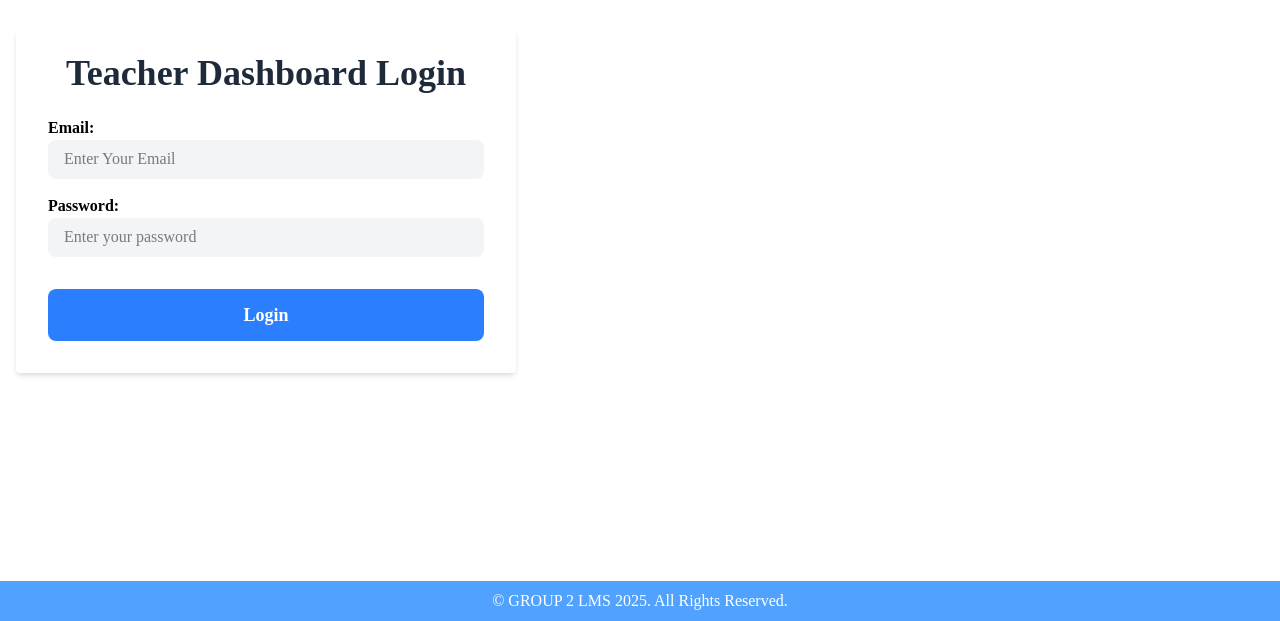
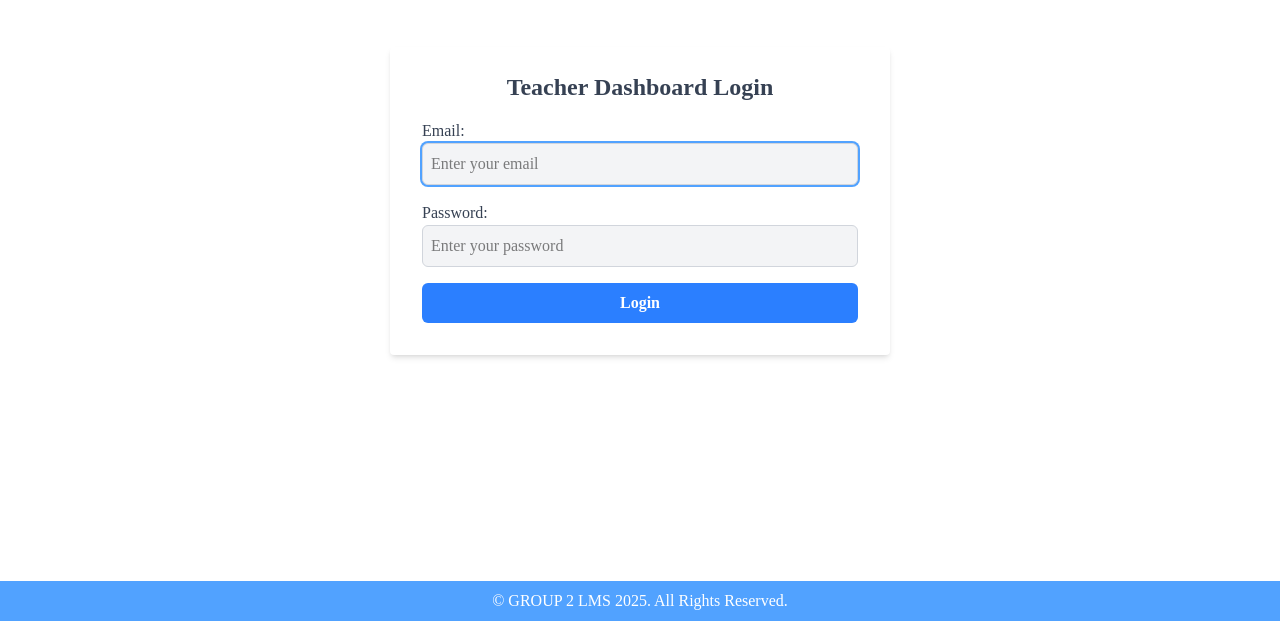
Before and after one commit to afroBalogun/Group-2-419-LMS, a React (Vite) app in the folder Frontend/: page /teacher/login in a window 1280 px wide. Shown: the part 219-840 px from the top of the page. Built offline with nearby package versions, Linux system fonts and the light colour scheme.

Commit message:
Teacher courses

```diff
--- a/Frontend/src/pages/Teacher/TeacherCourses.jsx
+++ b/Frontend/src/pages/Teacher/TeacherCourses.jsx
@@ -1,64 +1,46 @@
 import { useEffect, useState } from "react";
-import getBaseUrl from "../../utils/baseUrl";
+import { useGetCoursesQuery, useDeleteCourseMutation } from "../../redux/courses/course";
 import useUserId from "../../utils/useUserId";
+import { useGetUserByIdQuery } from "../../redux/users/users";
 import { useNavigate } from "react-router";
 import Loading from "../../components/Loading";
 import { FaEdit } from "react-icons/fa";
 import { RiDeleteBin5Line } from "react-icons/ri";
 
 export default function TeacherCourses() {
-    const [courses, setCourses] = useState([]);
-    const [loading, setLoading] = useState(true);
-    const [error, setError] = useState(null);
-
-    const studentId = useUserId();
+    const teacherId = useUserId();
     const navigate = useNavigate();
 
-    // Fetch courses
-    const fetchCourses = async () => {
-        setLoading(true);
-        try {
-            const response = await fetch(`${getBaseUrl()}/courses`);
-            if (!response.ok) throw new Error("Failed to fetch courses");
+    // Fetch teacher details
+    const { data: teacher, error: teacherError, isLoading: teacherLoading } = useGetUserByIdQuery(teacherId, {
+        skip: !teacherId,
+    });
 
-            const data = await response.json();
-            setCourses(data);
-        } catch (err) {
-            setError(err.message);
-        } finally {
-            setLoading(false);
-        }
-    };
+    // Fetch all courses
+    const { data: allCourses, error: coursesError, isLoading: coursesLoading, refetch } = useGetCoursesQuery();
 
-    useEffect(() => {
-        fetchCourses();
-    }, []);
+    // RTK Query mutation for deleting a course
+    const [deleteCourse, { isLoading: isDeleting }] = useDeleteCourseMutation();
 
-    // Delete course
+    // Filter only the courses that the teacher is teaching
+    const teacherCourses = allCourses?.filter(course => teacher?.coursesTeaching?.includes(course._id)) || [];
+
+    // Handle Delete
     const handleDelete = async (courseId) => {
         if (!window.confirm("Are you sure you want to delete this course?")) return;
 
         try {
-            const response = await fetch(`${getBaseUrl()}/courses/delete-course/${courseId}`, {
-                method: "DELETE",
-                headers: {
-                    "Authorization": `Bearer ${localStorage.getItem("token")}`,
-                    "Content-Type": "application/json"
-                }
-            });
-
-            if (!response.ok) throw new Error("Failed to delete course");
-
-            setCourses((prevCourses) => prevCourses.filter(course => course._id !== courseId));
-            alert("Course deleted successfully!");
+            await deleteCourse(courseId).unwrap();
+            refetch(); // Force refresh of course list
         } catch (error) {
             console.error("Remove Error:", error);
             alert("Failed to delete.");
         }
     };
 
-    if (loading) return <Loading />;
-    if (error) return <p className="text-red-500 text-center">Error fetching courses: {error}</p>;
+    // Handle loading & errors
+    if (teacherLoading || coursesLoading) return <Loading />;
+    if (teacherError || coursesError) return <p className="text-red-500 text-center">Error fetching data.</p>;
 
     return (
         <main className="w-full flex justify-center items-center p-4">
@@ -73,7 +55,7 @@ export default function TeacherCourses() {
                     </button>
                 </div>
 
-                {courses.length === 0 ? (
+                {teacherCourses.length === 0 ? (
                     <p className="text-center text-gray-500 mt-4">No courses available.</p>
                 ) : (
                     <table className="w-full border-separate border-spacing-8">
@@ -86,7 +68,7 @@ export default function TeacherCourses() {
                             </tr>
                         </thead>
                         <tbody>
-                            {courses.map((course, index) => (
+                            {teacherCourses.map((course, index) => (
                                 <tr key={course._id}>
                                     <td>{index + 1}</td>
                                     <td>{course.title}</td>
@@ -102,9 +84,10 @@ export default function TeacherCourses() {
                                         <button
                                             onClick={() => handleDelete(course._id)}
                                             className="text-white flex justify-center items-center gap-1 bg-red-500 text-sm rounded-md px-4 py-1 hover:scale-105 hover:shadow-xl transition-all"
+                                            disabled={isDeleting}
                                         >
                                             <RiDeleteBin5Line />
-                                            Delete
+                                            {isDeleting ? "Deleting..." : "Delete"}
                                         </button>
                                     </td>
                                 </tr>
--- a/Frontend/src/pages/Teacher/TeacherLogin.jsx
+++ b/Frontend/src/pages/Teacher/TeacherLogin.jsx
@@ -39,47 +39,78 @@ export default function TeacherLogin() {
 
     return (
         <div className="w-full flex items-center justify-center min-h-screen">
-            <div className="py-8 px-4 flex md:flex-grow md:place-items-center">
                 <div className="max-w-[500px] w-full bg-white shadow-md rounded px-6 pt-6 pb-8 mt-20 md:mt-10 md:px-8 2xl:px-10 2xl:max-w-[800px]">
-                    <h2 className="text-center text-2xl md:text-4xl 2xl:text-5xl font-semibold text-gray-800 mb-6">
+                    <h2 className="text-2xl font-bold text-center text-gray-700 mb-4">
                         Teacher Dashboard Login
                     </h2>
 
                     <form className="flex flex-col gap-4" onSubmit={handleSubmit(onSubmit)}>
                     <div className="flex flex-col">
-                            <label className="text-sm md:text-[1em] 2xl:text-xl font-semibold">Email:</label>
+                        <label className="text-gray-700 font-medium">Email:</label>
                         <input
                             type="email"
-                                placeholder="Enter Your Email"
-                                className="bg-gray-100 py-2 px-4 rounded-lg outline-none focus:ring-2 focus:ring-blue-400 transition-all duration-200 text-sm md:text-[1em] 2xl:text-lg"
+                            autoFocus
+                            placeholder="Enter your email"
+                            className={`bg-gray-100 p-2 rounded-md outline-none border ${
+                                errors.email ? "border-red-500" : "border-gray-300"
+                            } focus:ring-2 focus:ring-blue-400`}
                             {...register("email", { required: "Email is required" })}
                         />
-                            {errors.email && <p className="text-red-500 text-xs">{errors.email.message}</p>}
+                        {errors.email && (
+                            <p className="text-red-500 text-sm">{errors.email.message}</p>
+                        )}
                     </div>
 
                     <div className="flex flex-col">
-                            <label className="text-sm md:text-[1em] 2xl:text-xl font-semibold">Password:</label>
+                        <label className="text-gray-700 font-medium">Password:</label>
                         <input
                             type="password"
                             placeholder="Enter your password"
-                                className="bg-gray-100 py-2 px-4 rounded-lg outline-none focus:ring-2 focus:ring-blue-400 transition-all duration-200 text-sm md:text-[1em] 2xl:text-lg"
+                            className={`bg-gray-100 p-2 rounded-md outline-none border ${
+                                errors.password ? "border-red-500" : "border-gray-300"
+                            } focus:ring-2 focus:ring-blue-400`}
                             {...register("password", { required: "Password is required" })}
                         />
-                            {errors.password && <p className="text-red-500 text-xs">{errors.password.message}</p>}
+                        {errors.password && (
+                            <p className="text-red-500 text-sm">{errors.password.message}</p>
+                        )}
                     </div>
-
-                        {errors.root && <p className="text-red-500 text-center">{errors.root.message}</p>}
 
                     <button
                         type="submit"
                         disabled={isLoading}
-                            className="bg-blue-500 hover:bg-blue-600 p-3 text-white rounded-lg mt-4 transition-all duration-200 font-semibold text-lg"
+                        className="bg-blue-500 text-white py-2 rounded-md font-semibold hover:bg-blue-600 transition-all duration-200 disabled:bg-blue-300"
                     >
-                            {isLoading ? "Logging in..." : "Login"}
+                        {isLoading ? (
+                            <span className="flex justify-center items-center">
+                                <svg
+                                    className="animate-spin h-5 w-5 mr-2 text-white"
+                                    xmlns="http://www.w3.org/2000/svg"
+                                    fill="none"
+                                    viewBox="0 0 24 24"
+                                >
+                                    <circle
+                                        className="opacity-25"
+                                        cx="12"
+                                        cy="12"
+                                        r="10"
+                                        stroke="currentColor"
+                                        strokeWidth="4"
+                                    ></circle>
+                                    <path
+                                        className="opacity-75"
+                                        fill="currentColor"
+                                        d="M4 12a8 8 0 018-8v8H4z"
+                                    ></path>
+                                </svg>
+                                Logging in...
+                            </span>
+                        ) : (
+                            "Login"
+                        )}
                     </button>
                 </form>
                 </div>
         </div>
-        </div>
     );
 }
--- a/Frontend/src/pages/student/StudentDashboard.jsx
+++ b/Frontend/src/pages/student/StudentDashboard.jsx
@@ -2,34 +2,37 @@ import { useNavigate } from "react-router";
 import { useGetUserByIdQuery } from "../../redux/users/users";
 import useUserId from "../../utils/useUserId";
 import { useEffect, useState } from "react";
-import useCourses from "../../utils/useCourses";
 import Loading from "../../components/Loading";
+import { useGetCoursesQuery } from "../../redux/courses/course";
 
 export default function StudentDashboard() {
     const navigate = useNavigate();
     const studentId = useUserId();
-    const [refresh, setRefresh] = useState(false);
+    const [filteredCourses, setFilteredCourses] = useState([]);
 
-
-    // If no userId, redirect to login
+    // Redirect to login if no studentId
     useEffect(() => {
         if (!studentId) navigate("/student/login");
     }, [studentId, navigate]);
 
+    // Fetch all courses
+    const { data: courses, isLoading, error } = useGetCoursesQuery();
+
     // Fetch student data
-    const { data: student, isLoading, error } = useGetUserByIdQuery(studentId, {
-        skip: !studentId,
-    });
+    const { data: student } = useGetUserByIdQuery(studentId, { skip: !studentId });
 
-    // Force refetch when `refresh` changes
+    // Filter courses where student is enrolled
     useEffect(() => {
-        if (studentId) {
-            setRefresh((prev) => !prev);
+        if (courses && studentId) {
+            const enrolledCourses = courses.filter(course =>
+                course.students?.includes(studentId)
+            );
+            setFilteredCourses(enrolledCourses);
         }
-    }, [student?.enrolledCourses]);
+    }, [courses, studentId]);
 
-    const { courses } = useCourses();
-    console.log("Courses:", courses);
+    if (isLoading) return <Loading />;
+    if (error) return <p className="text-red-500 text-center">Error fetching courses</p>;
 
     return (
         <main className="px-8 py-4 flex flex-col gap-6">
@@ -38,9 +41,9 @@ export default function StudentDashboard() {
             <section>
                 <h3 className="text-lg font-bold text-gray-700">Enrolled Courses:</h3>
 
-                {courses.length > 0 ? (
+                {filteredCourses.length > 0 ? (
                     <ul className="p-2 grid grid-cols-1 md:grid-cols-2 lg:grid-cols-3 gap-6">
-                        {courses.map((course) => (
+                        {filteredCourses.map((course) => (
                             <li
                                 key={course._id}
                                 className="shadow-lg w-full p-5 flex flex-col gap-3 rounded-md bg-white hover:scale-105 hover:shadow-xl transition-all duration-300 cursor-pointer"
```
Lines whose indentation alone changed are shown as unchanged.
